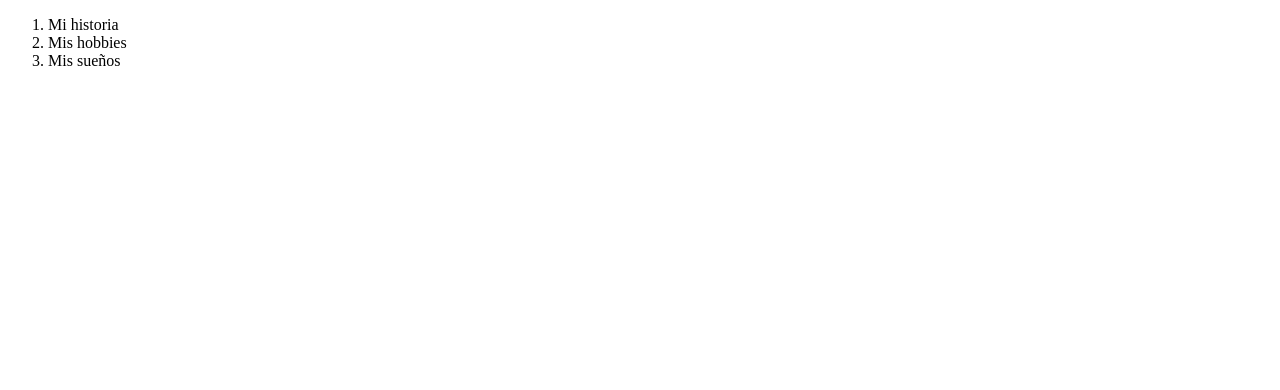
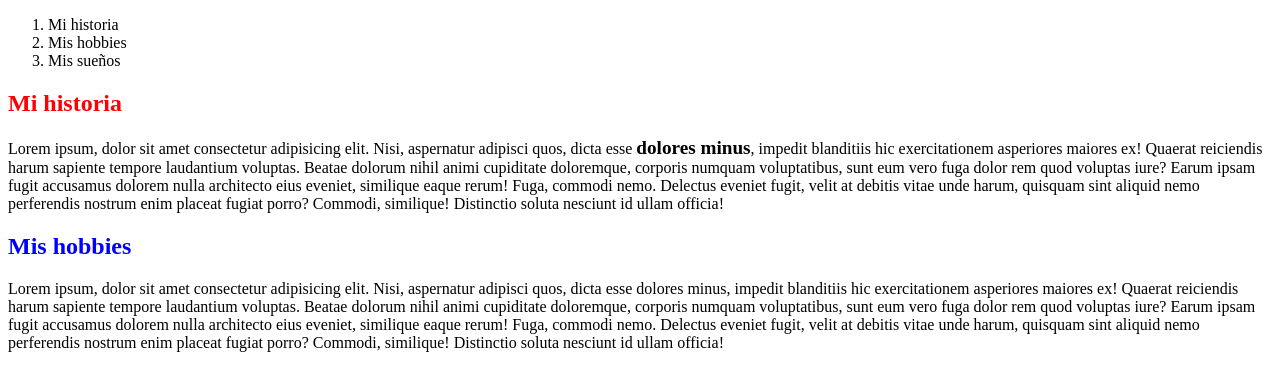
Before and after one commit to SamvelMMIII/Autograf-a, a plain HTML site: page index.html in a window 1280 px wide. Drawn offline with Linux system fonts and the light colour scheme.

Commit message:
feat: add css file

```diff
--- a/index.html
+++ b/index.html
@@ -1,8 +1,10 @@
-<!DOCTYPE html>
+<!doctype html>
 <html lang="en">
   <head>
-    <meta charset="UTF-8">
-    <meta name="viewport" content="width=device-width, initial-scale=1.0">
+    <meta charset="UTF-8" />
+    <meta name="viewport" content="width=device-width, initial-scale=1.0" />
+  <!--RUTA DEL STYLE.CSS-->
+    <link rel="stylesheet" href="style.css">
     <title>Document</title>
   </head>
   <body>
@@ -15,6 +17,50 @@
         </ol>
       </nav>
     </header>
+
+    <main>
+      <article>
+        <section>
+        <h2 class ="titulo-historia">Mi historia</h2>
+
+        <!--ALT + SHIFT + F CONFIGURAR PRETTIER-->
+        <!--EL SPAN SE APLICA A LOS SPAN QUE CUMPLEN LA REGLA: EJEMPLO "article section p span"-->
+        <p>
+          Lorem ipsum, dolor sit amet consectetur adipisicing elit. Nisi,
+          aspernatur adipisci quos, dicta esse <span>dolores minus</span>, impedit blanditiis
+          hic exercitationem asperiores maiores ex! Quaerat reiciendis harum
+          sapiente tempore laudantium voluptas. Beatae dolorum nihil animi
+          cupiditate doloremque, corporis numquam voluptatibus, sunt eum vero
+          fuga dolor rem quod voluptas iure? Earum ipsam fugit accusamus dolorem
+          nulla architecto eius eveniet, similique eaque rerum! Fuga, commodi
+          nemo. Delectus eveniet fugit, velit at debitis vitae unde harum,
+          quisquam sint aliquid nemo perferendis nostrum enim placeat fugiat
+          porro? Commodi, similique! Distinctio soluta nesciunt id ullam
+          officia!
+        </p>
+        </section>
+
+
+        <section>
+          <h2 class="titulo-hobbie">Mis hobbies</h2>
+          <p>
+          Lorem ipsum, dolor sit amet consectetur adipisicing elit. Nisi,
+          aspernatur adipisci quos, dicta esse dolores minus, impedit blanditiis
+          hic exercitationem asperiores maiores ex! Quaerat reiciendis harum
+          sapiente tempore laudantium voluptas. Beatae dolorum nihil animi
+          cupiditate doloremque, corporis numquam voluptatibus, sunt eum vero
+          fuga dolor rem quod voluptas iure? Earum ipsam fugit accusamus dolorem
+          nulla architecto eius eveniet, similique eaque rerum! Fuga, commodi
+          nemo. Delectus eveniet fugit, velit at debitis vitae unde harum,
+          quisquam sint aliquid nemo perferendis nostrum enim placeat fugiat
+          porro? Commodi, similique! Distinctio soluta nesciunt id ullam
+          officia!
+        </p>
+        </section>
+      </article>
+
+<!--NO ES BUENA PRACTICA HACER EL STYLE ACÁ-->
+    </main>
   </body>
 </html>
 
@@ -32,5 +78,12 @@ PS F:\Sam> git add .
 PS F:\Sam> git commit -m "feat: add navbar with links"
 [master 586ada6] feat: add navbar with links
  1 file changed, 4 insertions(+), 2 deletions(-)
-PS F:\Sam> gi push origin master
+PS F:\Sam> git push origin master
+
+el id solo se debe usar cuando se quieren valores unicos, lo ideal es usar  class
+. siempre se utiliza al inicio en .css para clase y con id es #
+
+creare un nuevo repositorio en la casa y en clase lo clonaré para trabajarlo con css
+subir mi autobiografia a un github
+
 -->
--- /dev/null
+++ b/style.css
@@ -0,0 +1,12 @@
+.titulo-historia {
+    color: red;
+}
+
+.titulo-hobbie {
+    color: blue;
+}
+
+article section p span{
+    font-weight: bold;
+    font-size: larger;
+}
```
Lines whose indentation alone changed are shown as unchanged.
